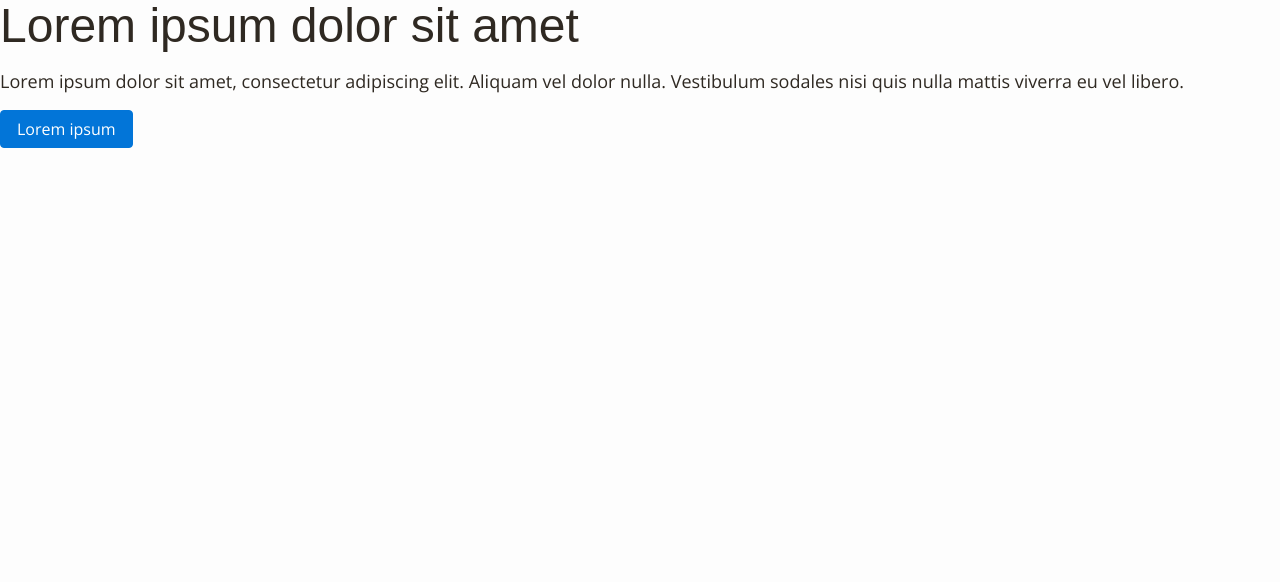
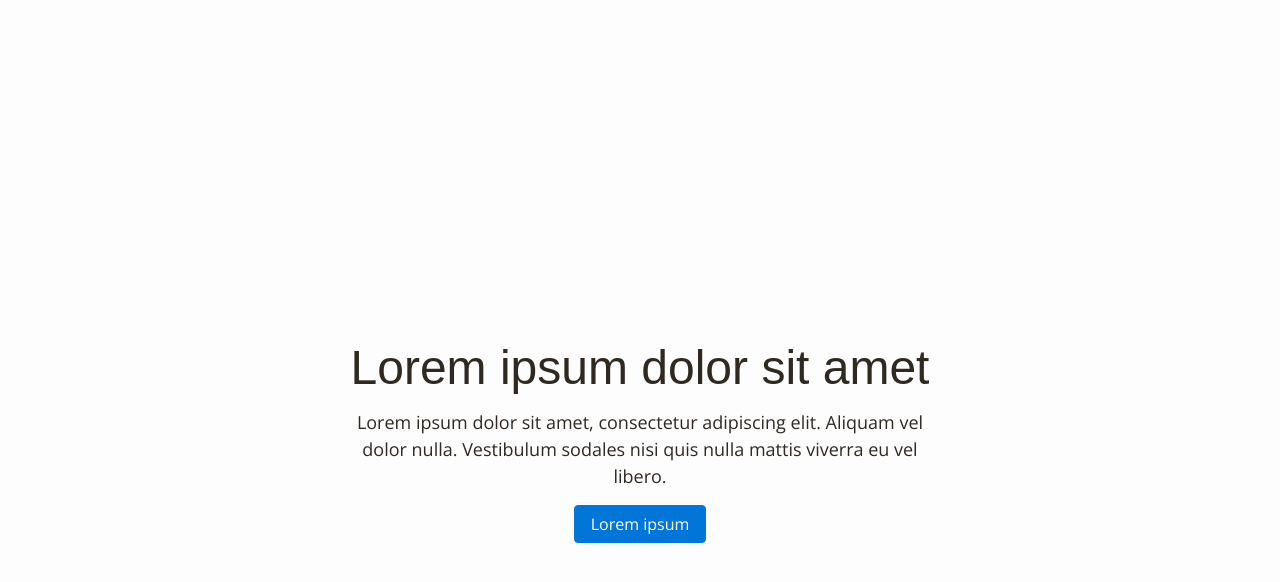
Before and after one commit to mdlorey/mdlorey.github.io, a Jekyll site: the page built from index.html, in a window 1280 px wide. Shown: the top 582 px of the page. Built offline with Jekyll 4.4.1, drawn with Linux system fonts in a browser that asks for light colours; some web fonts are replaced; the list of posts is cut into pages by our own code.

Commit message:
Starting to layout homepage

```diff
--- a/_dev/src/sass/partials/_base.scss
+++ b/_dev/src/sass/partials/_base.scss
@@ -260,3 +260,9 @@ pre {
         }
     }
 }
+
+
+
+.full-height {
+    height: 100vh;
+}
--- a/index.html
+++ b/index.html
@@ -3,6 +3,9 @@ layout: homepage
 ---
 
 <section class="hero">
+    <div class="container-fluid">
+        <div class="row full-height text-xs-center flex-items-xs-middle flex-items-xs-center">
+            <div class="col-lg-6">
                 <!-- <h1>Front-end Software Engineer</h1> -->
                 <h1>Lorem ipsum dolor sit amet</h1>
                 <p>
@@ -11,4 +14,7 @@ layout: homepage
                 <p>
                     <a href="#" class="btn btn-primary">Lorem ipsum</a>
                 </p>
+            </div>
+        </div>
+    </div>
 </section>
```
Also changed, not shown: assets/css/style.css, 3 other files. Lines whose indentation alone changed are shown as unchanged.
